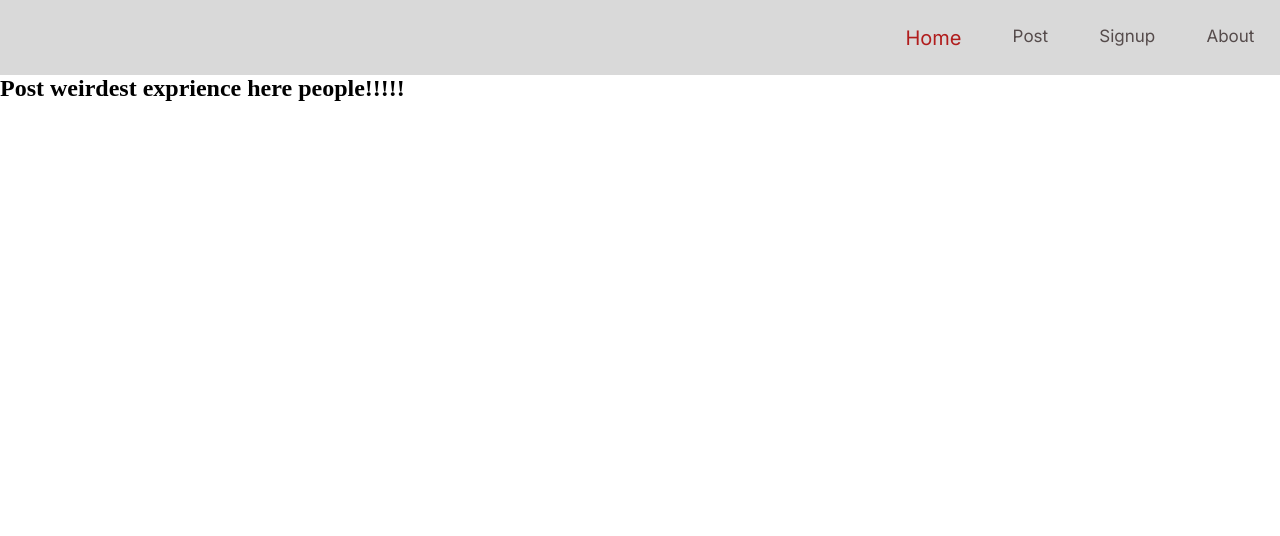
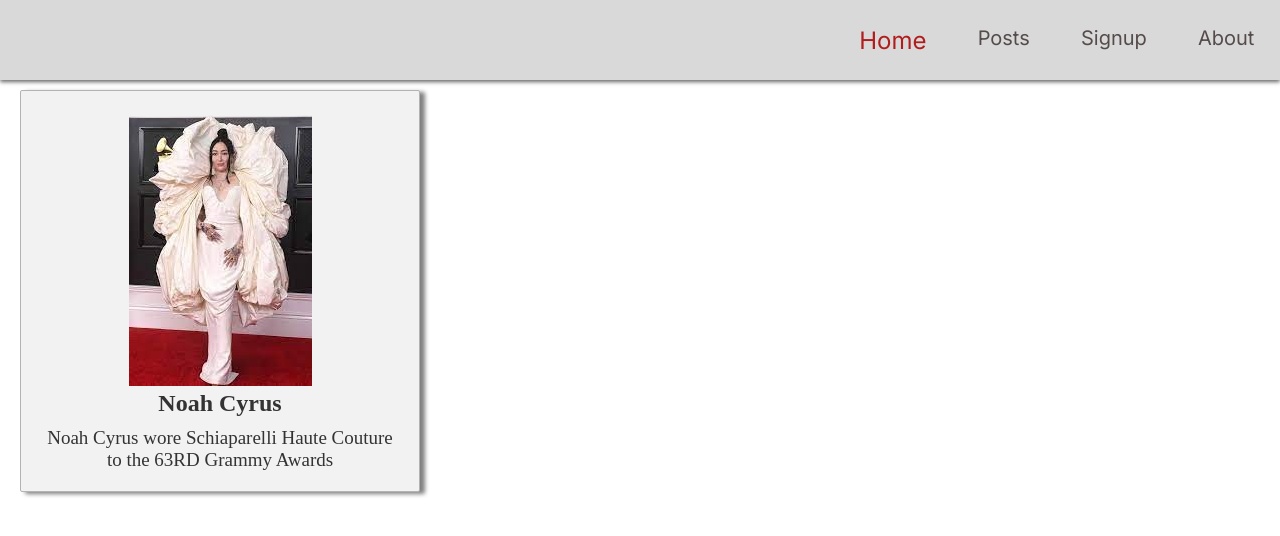
Before and after one commit to kalviumcommunity/S54_FashioWeirdo, a React (Vite) app in the folder CLIENT/: page /post in a window 1280 px wide. Shown: the top 536 px of the page. Built offline with nearby package versions, Linux system fonts and the light colour scheme.

Commit message:
component completed

```diff
--- a/CLIENT/src/App.css
+++ b/CLIENT/src/App.css
@@ -39,6 +39,7 @@
   font-family: "Abril Fatface", sans-serif;
   font-size: 36px;
   font-weight: 500;
+  text-shadow: 2px 2px 4px rgba(0, 0, 0, 0.4);
 }
 
 .home-content{
@@ -49,6 +50,7 @@
 .navbar{
   background-color: #D9D9D9;
   background-size: 100vw 100vh;
+  box-shadow: 0 2px 4px rgba(0, 0, 0, 0.6);
 
 }
 
@@ -73,12 +75,77 @@
   text-decoration:none;
   color: #554B4B;
   list-style: none;
-  font-size: 17px;
+  font-size: 20px;
 }
 .nav-linkh{
   font-family: "Inter", sans-serif;
   text-decoration:none;
   color: #B11D1D;
   list-style: none;
+  font-size: 24px;
+}
+
+.posthead{
+  text-align: center;
+
+}
+
+.post{
+  text-align: center;
   font-size: 20px;
 }
+
+.here{
+  background-color: #121212;
+  color: #ffffff;
+  border-radius: 15px;
+  padding: 10px;
+  font-size: 2px;
+}
+
+.fashio-weirdo{
+  text-align: center;
+  font-size: 20px;
+
+}
+
+.post-btn{
+  padding: 10px;
+  border-radius: 10px;
+  background-color: #121212;
+  color: #ffffff;
+  font-size: 15px ;
+  font-family: "Inter", sans-serif;
+}
+
+
+.post-container {
+  display: grid;
+  grid-template-columns: repeat(3, 1fr);
+  gap: 20px;
+  margin: 10px 20px auto;
+
+}
+
+.post-item {
+  background-color: #F2F2F2;
+  color: #333333;
+  border: 1px solid #b3b3b3;
+  padding: 20px;
+  text-align: center;
+  border-radius: 2px;
+  margin-top: auto 5px;
+  box-shadow: 5px 2px 4px rgba(0, 0, 0, 0.5);
+
+}
+
+.post-item img {
+  max-width: 100%;
+  height: auto;
+}
+
+.post-description{
+  margin-top: 10px;
+  font-size: 19px;
+
+}
--- a/CLIENT/src/Components/Home.jsx
+++ b/CLIENT/src/Components/Home.jsx
@@ -5,7 +5,6 @@ function Home() {
   return (
     <div className="home">
       <div className="body">
-        {/* <img src={img} alt="" className="img" /> */}
         <div className="home-content">
           <h1 className="heading">Welcome to FashioWeirdo!</h1>
           <p className="des">Step into a world where fashion knows no bounds and eccentricity reigns supreme. Join us on a whimsical journey through the closets of the stars, where every outfit tells a story.</p>
--- a/CLIENT/src/Components/Navbar.jsx
+++ b/CLIENT/src/Components/Navbar.jsx
@@ -11,7 +11,7 @@ function Navbar() {
             <Link to="/" className="nav-linkh">Home</Link>
           </li>
           <li className="nav-item">
-            <Link to="/post" className="nav-link">Post</Link>
+            <Link to="/post" className="nav-link">Posts</Link>
           </li>
           <li className="nav-item">
             <Link to="/signup" className="nav-link">Signup</Link>
--- a/CLIENT/src/Components/Post.jsx
+++ b/CLIENT/src/Components/Post.jsx
@@ -1,12 +1,31 @@
-import React from 'react';
+import React from "react";
+import exampleimg1 from "./../assets/download-removebg-preview.png"
 
-function Post() {
+
+function Posts() {
+  const data = [
+    {
+      title: 'Noah Cyrus',
+      description: 'Noah Cyrus wore Schiaparelli Haute Couture to the 63RD Grammy Awards',
+      image: exampleimg1,
+    },
+
+
+  ];
+
   return (
-    <div className='Post'>
-      <h2>Post weirdest exprience here people!!!!!</h2>
-
+    <div className="post-container">
+      {data.map((item, index) => (
+        <div key={index} className="post-item">
+          <img src={item.image} alt={item.title} className="post-image" />
+          <div className="post-content">
+            <h2 className="post-title">{item.title}</h2>
+            <p className="post-description">{item.description}</p>
+          </div>
+        </div>
+      ))}
     </div>
   );
 }
 
-export default Post;
+export default Posts;
```
